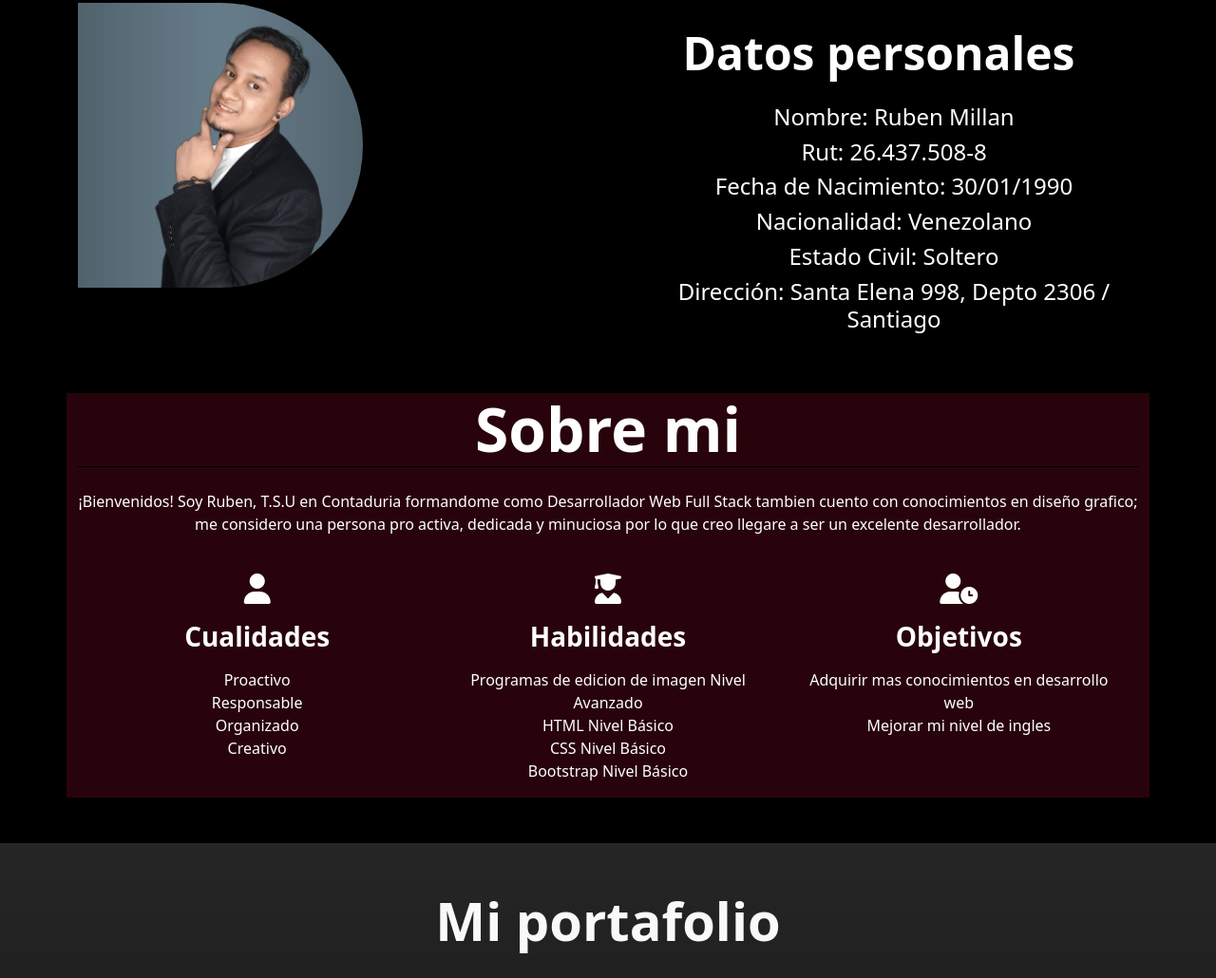
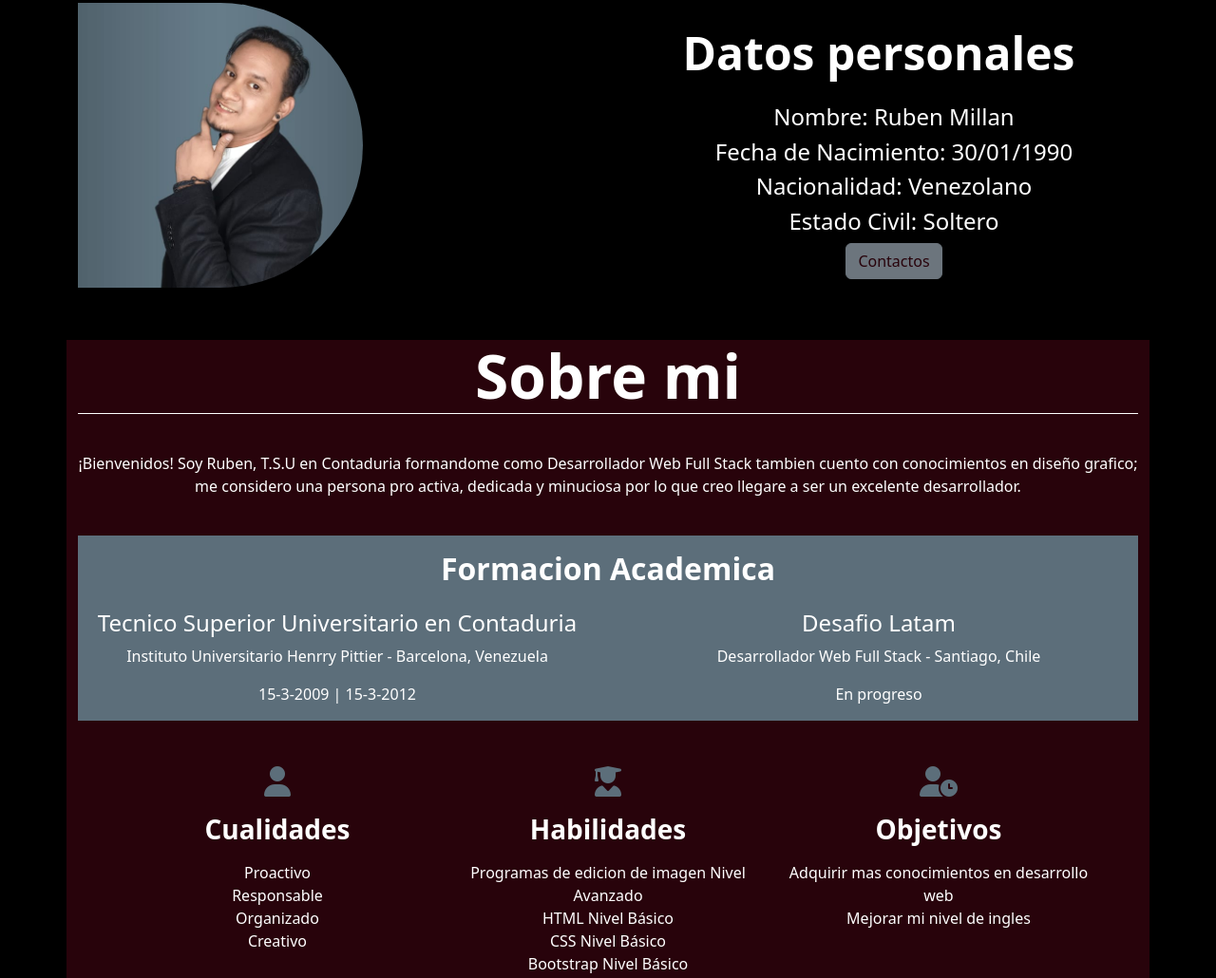
Before and after one commit to rubder/MiCurriculumv, a plain HTML site: page index.html in a window 1280 px wide. Shown: the part 544-1574 px from the top of the page at 95% size. Drawn offline with nearby package versions, Linux system fonts and the light colour scheme.

Commit message:
agg formacion academica

```diff
--- a/asesst/style.css
+++ b/asesst/style.css
@@ -20,14 +20,24 @@
   }
   #Acerca-de-mi {
     background-color: #28030B;
-
-
   }
-
+.Formacion-academica{
+  background-color: #5C6E7A;
+}
+i{
+  color: #5C6E7A ;
+}
 /* Mis datos personales */
 
 #Datos-personales  ul{
     list-style-type: none;
+
+
+}
+#Datos-personales  a{
+  text-decoration: none;
+  color: #28030B;
+
 }
   /* Mis trabajos */
 
--- a/index.html
+++ b/index.html
@@ -63,12 +63,10 @@
 
                  <ul>
             <li><h4>Nombre: Ruben Millan</h4></li>
-            <li><h4>Rut: 26.437.508-8</h4></li>
             <li><h4>Fecha de Nacimiento: 30/01/1990</h4></li>
             <li><h4>Nacionalidad: Venezolano</h4></li>
             <li><h4>Estado Civil: Soltero</h4></li>
-            <li><h4>Dirección: Santa Elena 998, Depto 2306 / Santiago</h4></li>
-
+            <li> <button type="button" class="btn btn-secondary"><a href="https://wa.link/sltgr6"target="blank">Contactos</a></button></li>
                 </ul>
                  </div>
              </div>
@@ -81,17 +79,32 @@
         <section id="Acerca-de-mi" class="container text-center my-5">
 
 
-            <h2 class="display-3 fw-bold my-4 border-bottom border-black">Sobre mi</h2>
+            <h2 class="display-3 fw-bold my-4 border-bottom border-white">Sobre mi</h2>
 
-            <p class="my-4">
+            <p class="my-4 pt-3 pb-3">
                 ¡Bienvenidos! Soy Ruben, T.S.U en Contaduria formandome como Desarrollador
                 Web Full Stack tambien cuento con conocimientos en diseño grafico; me considero una persona
                  pro activa, dedicada y minuciosa por lo que creo llegare a ser un excelente desarrollador.
             </p>
 
+           <div class="Formacion-academica pt-3">
+            <H2><strong>Formacion Academica</strong></H2>
+            <div class="row">
+            <div class="col-sm-6 pt-3">
+            <h4>Tecnico Superior Universitario en Contaduria</h4>
+            <p>Instituto Universitario Henrry Pittier - Barcelona, Venezuela</p>
+            <p>15-3-2009 | 15-3-2012</p>
+             </div>
 
+             <div class="col-sm-6 pt-3">
+                <h4>Desafio Latam</h4>
+                <p>Desarrollador Web Full Stack - Santiago, Chile</p>
+                <p>En progreso</p>
+             </div>
+            </div>
+           </div>
 
-            <div class="cualidades-habilidades-objetivos row p-3">
+            <div class="cualidades-habilidades-objetivos row p-5">
                 <div class="col-12 col-md-4">
                     <i class="fa-solid fa-user fa-2x"></i>
                     <h3 class="my-3 fw-bold ">Cualidades</h3>
```
